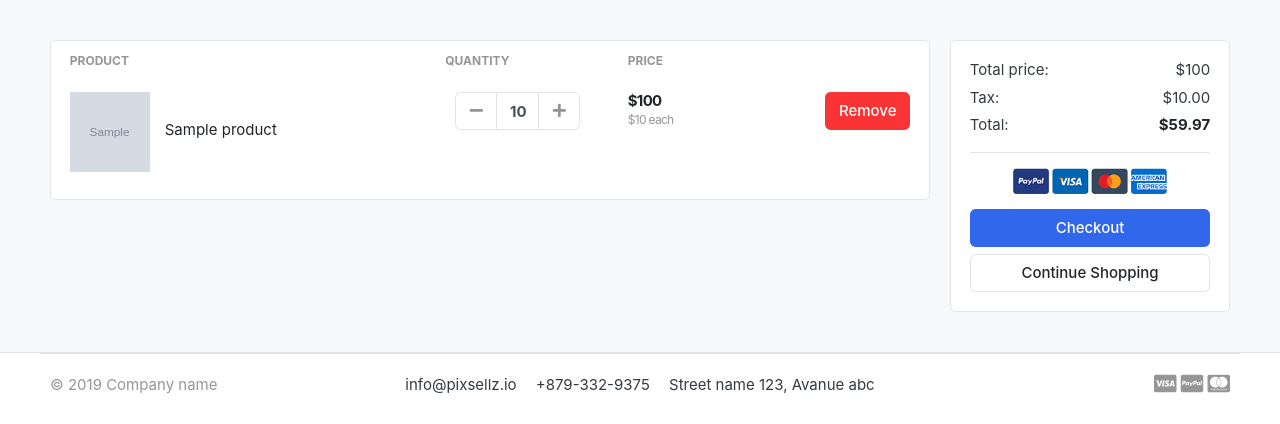
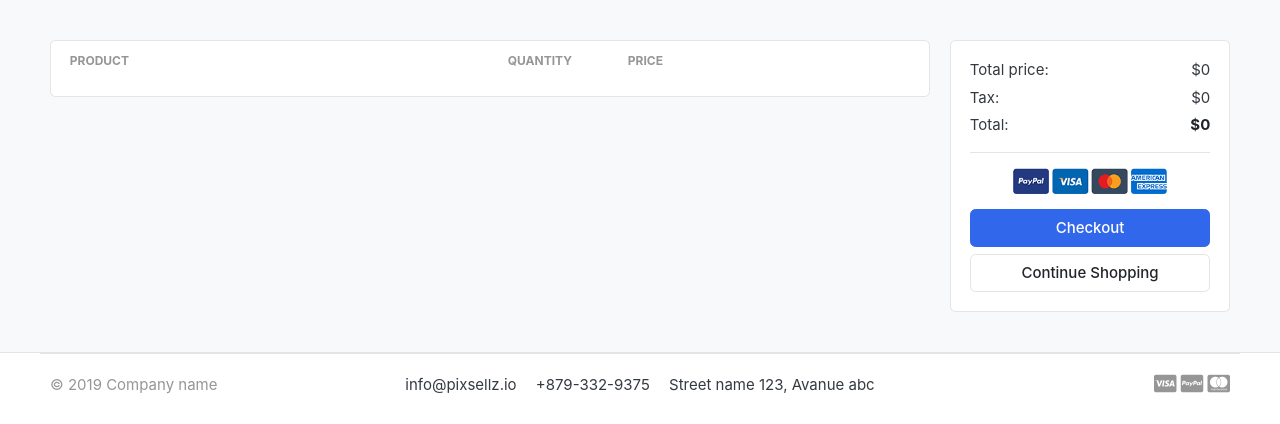
Before and after one commit to DarshDCoding/MyFirstECommerce_becomming-typical-cs-student, a Django app: page /cart/ in a window 1280 px wide. Shown: the part 118-542 px from the top of the page. Run offline with Django 5.2, Linux system fonts and the light colour scheme; tables that the repository leaves empty hold one stand-in row (values such as "Sample post"); grey boxes marked "Sample" are stand-in pictures; lists and menus that the app fills with data are empty; some libraries are stand-ins or nearby versions; some web fonts are replaced.

Commit message:
added context_processor to show item count above cart icon. rest i forgot

```diff
--- a/MyCart/settings.py
+++ b/MyCart/settings.py
@@ -39,6 +39,7 @@ INSTALLED_APPS = [
     'django.contrib.sessions',
     'django.contrib.messages',
     'django.contrib.staticfiles',
+
     'category',
     'accounts',
     'store',
@@ -69,7 +70,9 @@ TEMPLATES = [
                 'django.template.context_processors.request',
                 'django.contrib.auth.context_processors.auth',
                 'django.contrib.messages.context_processors.messages',
+
                 'category.context_processors.menu_categories',
+                'carts.context_processors.cart_item_count',
             ],
         },
     },
--- /dev/null
+++ b/MyCart/utils.py
@@ -0,0 +1,6 @@
+def cart_id(request):
+    """ Return Current session key or creates a new one. """
+    cart = request.session.session_key
+    if not cart:
+        cart = request.session.create()
+    return cart
--- /dev/null
+++ b/carts/context_processors.py
@@ -0,0 +1,20 @@
+from .models import CartItem, Cart
+from django.db.models import Sum
+from MyCart.utils import cart_id
+
+#TODO: create cart items count by getting current cart session id and quantity of cart_items
+
+def cart_item_count(request):
+
+    try:
+        cart= Cart.objects.get(cart_id=cart_id(request))
+        if cart:
+            cart_items_count = CartItem.objects.filter(
+                cart=cart,
+                is_active=True
+            ).aggregate(total_quantity=Sum('quantity'))['total_quantity'] or 0
+
+    except Cart.DoesNotExist:
+        cart_items_count = 0
+
+    return {'cart_items_count': cart_items_count}
--- a/carts/models.py
+++ b/carts/models.py
@@ -19,3 +19,6 @@ class CartItem(models.Model):
 
     def __str__(self):
         return self.product.product_name
+
+    def sub_total(self):
+        return self.quantity * self.product.price
--- a/carts/urls.py
+++ b/carts/urls.py
@@ -3,5 +3,5 @@ from . import views
 
 urlpatterns = [
  path('', views.cart, name='cart'),
- path('<int:product_id>', views.add_item, name='add_item'),
+ path('<int:product_id>/', views.add_item, name='add_item'),
 ]
--- a/carts/views.py
+++ b/carts/views.py
@@ -1,17 +1,12 @@
+from django.core.exceptions import ObjectDoesNotExist
 from django.shortcuts import render, redirect
-
 from store.models import Product
 from .models import CartItem, Cart
 
+from MyCart.utils import cart_id as _cart_id
+
 
 # Create your views here.
-
-def _cart_id(request):
-    cart = request.session.session_key
-
-    if not cart:
-        cart = request.session.create()
-    return cart
 
 def add_item(request, product_id):
     product = Product.objects.get(id=product_id)
@@ -32,18 +27,26 @@ def add_item(request, product_id):
     return redirect('cart')
 
 def cart(request):
-    products = CartItem.objects.all()
-    total_price = 0
-    data= []
-    for product in products:
-        total_price += product.product.price*product.quantity
-        data.append({
-            'product_name': product.product.product_name,
-            'image': product.product.images.url,
-            'quantity': product.quantity,
-            'price': product.product.price,
-            'total_price': product.product.price * product.quantity
-        })
-    context = {'products': data, 'total_price': total_price}
+    total = 0
+    quantity = 0
+    taxed_total = 0
+    grand_total = 0
+    try:
+        cart = Cart.objects.get(cart_id = _cart_id(request))
+        cart_items = CartItem.objects.filter(cart = cart, is_active = True)
+        for items in cart_items:
+            total += items.quantity * items.product.price
+            taxed_total += (items.quantity * items.product.get_taxed_price())
+            quantity += items.quantity
+        grand_total = total + taxed_total
+    except ObjectDoesNotExist:
+        cart_items = None
+    context = {
+        'total': total,
+        'cart_items': cart_items,
+        'quantity': quantity,
+        'tax': taxed_total,
+        'grand_total': grand_total,
+    }
 
     return render(request, 'cart/cart.html', context)
--- a/store/models.py
+++ b/store/models.py
@@ -9,6 +9,7 @@ class Product(models.Model):
     slug = models.SlugField(max_length=200, unique=True)
     description = models.TextField(max_length=500, blank=True)
     price = models.IntegerField()
+    tax = models.IntegerField(default=2)
     images = models.ImageField(upload_to="photos/products/")
     stock = models.IntegerField()
     is_available = models.BooleanField(default=True)
@@ -23,3 +24,6 @@ class Product(models.Model):
 
     def get_url(self):
         return reverse('product_details', args=[self.category.slug, self.slug])
+
+    def get_taxed_price(self):
+        return self.price * (self.tax/100)
--- a/templates/cart/cart.html
+++ b/templates/cart/cart.html
@@ -23,13 +23,13 @@
 </tr>
 </thead>
 <tbody>
-{% for product in products %}
+{% for cart_item in cart_items %}
 <tr>
 	<td>
 		<figure class="itemside align-items-center">
-			<div class="aside"><img src="{{product.image}}" class="img-sm"></div>
+			<div class="aside"><img src="{{cart_item.product.images.url}}" class="img-sm"></div>
 			<figcaption class="info">
-				<a href="#" class="title text-dark">{{product.product_name}}</a>
+				<a href="#" class="title text-dark">{{cart_item.product.product_name}}</a>
 <!--				<p class="text-muted small">Matrix: 25 Mpx <br> Brand: Canon</p>-->
 			</figcaption>
 		</figure>
@@ -39,19 +39,20 @@
 					<div class="col">
 						<div class="input-group input-spinner">
 							<div class="input-group-prepend">
-							<button class="btn btn-light" type="button" id="button-plus"> <i class="fa fa-minus"></i> </button>
+							<a href="/" class="btn btn-light" type="button" id="button-plus"> <i class="fa fa-minus"></i> </a>
 							</div>
-							<input type="text" class="form-control"  value="{{product.quantity}}">
+							<input type="text" class="form-control"  value="{{cart_item.quantity}}">
 							<div class="input-group-append">
-							<button class="btn btn-light" type="button" id="button-minus"> <i class="fa fa-plus"></i> </button>
+							<a href="{% url 'add_item' cart_item.product.id%}" class="btn btn-light" type="button" id="button-minus"> <i class="fa fa-plus"></i> </a>
 							</div>
 						</div> <!-- input-group.// -->
 					</div> <!-- col.// -->
 	</td>
 	<td>
 		<div class="price-wrap">
-			<var class="price">${{product.total_price}}</var>
-			<small class="text-muted"> ${{product.price}} each </small>
+			<var class="price">${{cart_item.sub_total}}</var>
+			<small class="text-muted"> ${{cart_item.product.price}}.00 each </small>
+			<small class="text-muted"> Tax: {{cart_item.product.tax}}% </small>
 		</div> <!-- price-wrap .// -->
 	</td>
 	<td class="text-right">
@@ -70,15 +71,15 @@
 		<div class="card-body">
 			<dl class="dlist-align">
 			  <dt>Total price:</dt>
-			  <dd class="text-right">${{total_price}}</dd>
+			  <dd class="text-right">${{total}}</dd>
 			</dl>
 			<dl class="dlist-align">
 			  <dt>Tax:</dt>
-			  <dd class="text-right"> $10.00</dd>
+			  <dd class="text-right"> ${{tax}}</dd>
 			</dl>
 			<dl class="dlist-align">
 			  <dt>Total:</dt>
-			  <dd class="text-right text-dark b"><strong>$59.97</strong></dd>
+			  <dd class="text-right text-dark b"><strong>${{grand_total}}</strong></dd>
 			</dl>
 			<hr>
 			<p class="text-center mb-3">
--- a/templates/includes/header.html
+++ b/templates/includes/header.html
@@ -70,7 +70,7 @@
 					</div>
 					<a href="{% url 'cart' %}" class="widget-header pl-3 ml-3">
 						<div class="icon icon-sm rounded-circle border"><i class="fa fa-shopping-cart"></i></div>
-						<span class="badge badge-pill badge-danger notify">0</span>
+						<span class="badge badge-pill badge-danger notify">{{cart_items_count}}</span>
 					</a>
 				</div> <!-- widgets-wrap.// -->
 			</div> <!-- col.// -->
--- a/templates/store/product-detail.html
+++ b/templates/store/product-detail.html
@@ -71,7 +71,7 @@
 	</div> <!-- row.// -->
 	<hr>
 	{% if product.stock %}
-	<a href="./product-detail.html" class="btn  btn-primary"> <span class="text">Add to cart</span> <i class="fas fa-shopping-cart"></i>  </a>
+	<a href="{% url 'add_item' product.id %}" class="btn  btn-primary"> <span class="text">Add to cart</span> <i class="fas fa-shopping-cart"></i>  </a>
 	{% else %}
 	<h5 class="text-danger">Out of stock babu</h5>
 	<h5 class="text-danger">Ghat jaake sutti babu</h5>
```
Also changed, not shown: store/migrations/0002_product_tax.py (added).
